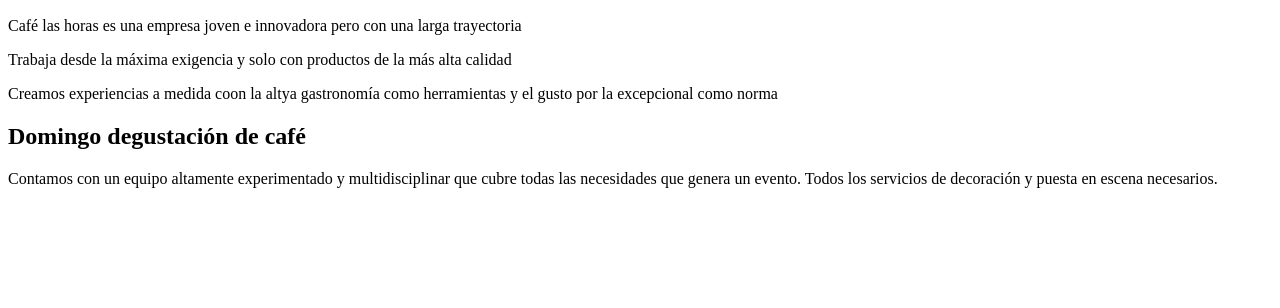
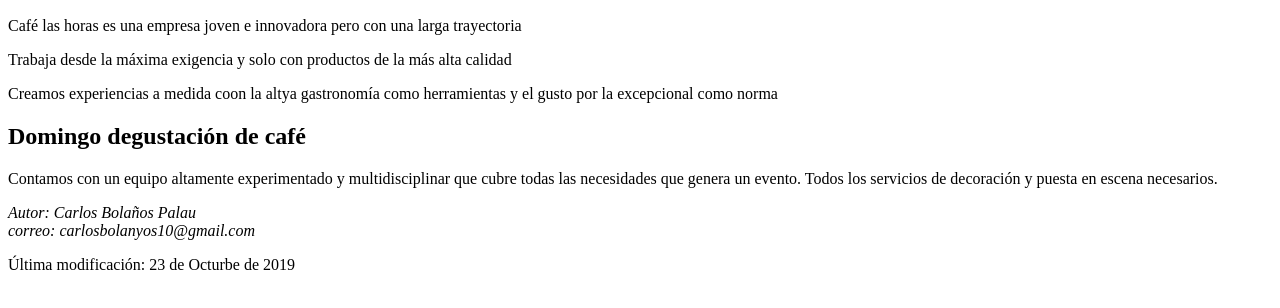
Before and after one commit to Bolanyos10/Practica-1.7, a plain HTML site: page index.html in a window 1280 px wide. Shown: the part 110-418 px from the top of the page. Drawn offline with Linux system fonts and the light colour scheme.

Commit message:
nuevo repositorio

```diff
--- a/index.html
+++ b/index.html
@@ -21,4 +21,12 @@
         <p>Contamos con un equipo altamente experimentado y multidisciplinar que cubre todas las necesidades que genera un evento. Todos los servicios de decoración y puesta en escena necesarios.</p>
     </main>
 </body>
+<footer>
+        <address>
+          Autor: Carlos Bolaños Palau<br>
+          correo: carlosbolanyos10@gmail.com
+        </address>
+
+        <p>Última modificación: 23 de Octurbe de 2019</p>
+      </footer>
 </html>
```
